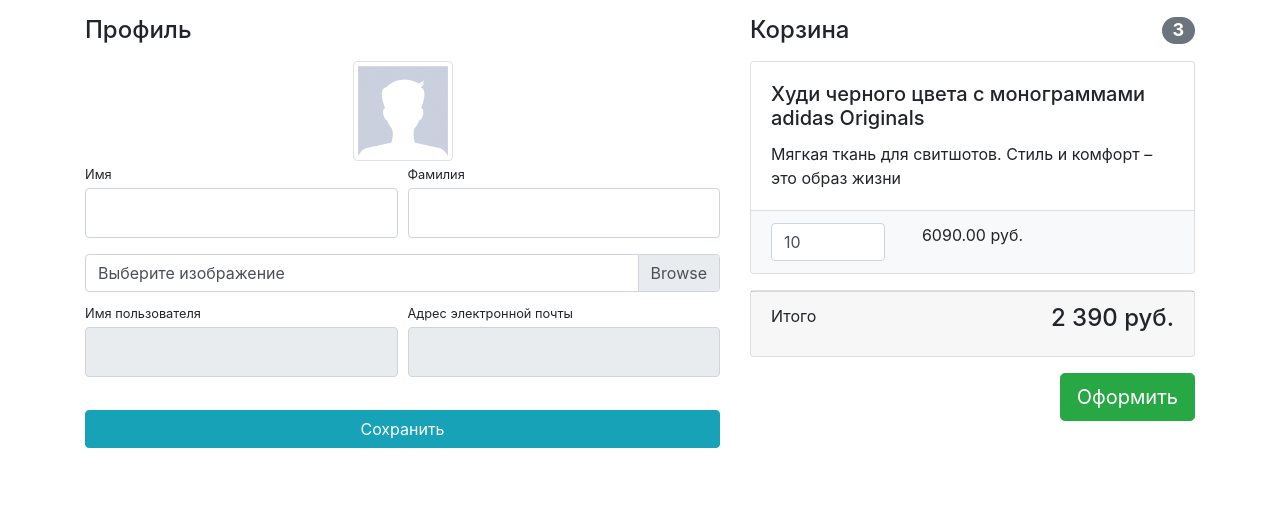
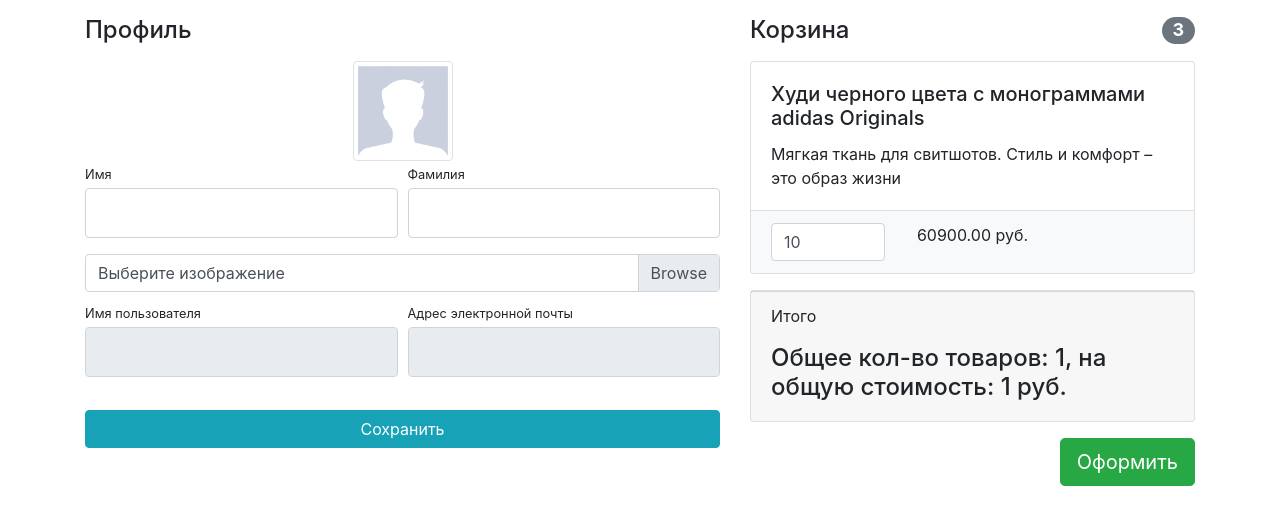
Before and after one commit to Jahdie/Geekshop, a Django app: template users/templates/profile.html in a window 1280 px wide. Shown: the part 56-581 px from the top of the page. Run offline with Django 3.2, Linux system fonts and the light colour scheme; data comes from the database, SQL or seed files in the repository; tables that the repository leaves empty hold one stand-in row (values such as "Sample post"); the template is opened without the code that fills it: values that come from a table or form of the project are taken from there, most other values are stand-ins (such as "Sample title", 1, 10 or a date in 2020); some libraries are stand-ins or nearby versions.

Commit message:
add total price and quantity basket

```diff
--- a/basket/models.py
+++ b/basket/models.py
@@ -16,3 +16,6 @@ class Baskets(models.Model):
 
     def __str__(self):
         return f'Корзина для {self.user.username} | Продукт {self.product.name}'
+
+    def sum(self):
+        return self.quantity * self.product.price
--- a/basket/templates/basket.html
+++ b/basket/templates/basket.html
@@ -15,7 +15,7 @@
                             <input name="basketID" type="number" class="form-control"
                                    value="{{ basket.quantity }}" min="0">
                         </div>
-                        <div class="col-lg-4">{{ basket.product.price }} руб.</div>
+                        <div class="col-lg-4">{{ basket.sum }} руб.</div>
                         <div class="col-lg-4">
                             <a href="{% url 'basket:basket_remove' basket.id %}">
                                 <i class="fas fa-trash"></i>
@@ -29,7 +29,7 @@
     <div class="card mb-3">
         <div class="card-footer">
             <p class="float-left">Итого</p>
-            <h4 class="float-right">2 390 руб.</h4>
+            <h4 class="float-right"> Общее кол-во товаров: {{ total_quantity }}, на общую стоимость: {{ total_price }} руб.</h4>
         </div>
     </div>
     <button type="button" class="btn btn-success btn-lg float-right">Оформить</button>
```
Also changed, not shown: users/views.py (+12 -0 lines), products/models.py (line endings or trailing spaces).
